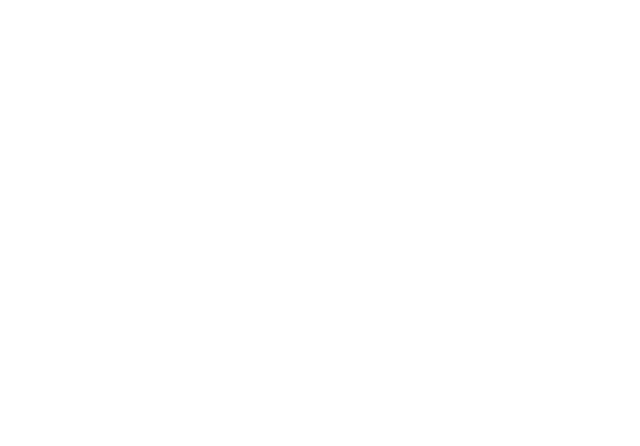
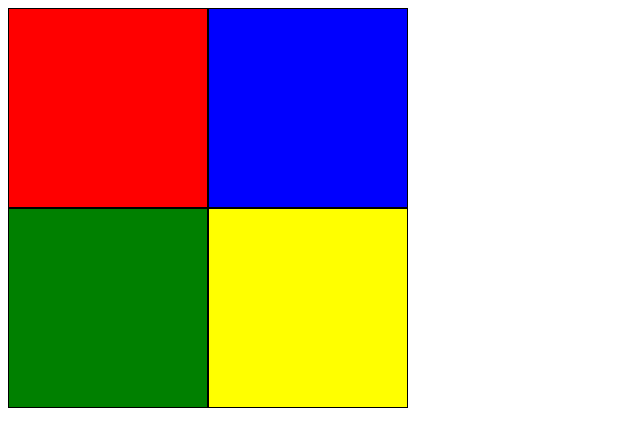
Before and after one commit to tchbell/simon, a plain HTML site: page index.html in a window 1280 px wide. Shown: the whole page, without its empty margins (0-640 px from the left). Drawn offline with Linux system fonts and the light colour scheme.

Commit message:
grid setup

```diff
--- a/index.html
+++ b/index.html
@@ -8,6 +8,14 @@
   <title>Document</title>
 </head>
 <body>
+  <div class="container">
+    <div class="grid">
+      <div class="box red"></div>
+      <div class="box blue"></div>
+      <div class="box green"></div>
+      <div class="box yellow" id=4></div>
+    </div>
+  </div>
 
   <script src="main.js"></script>
 </body>
--- a/styles.css
+++ b/styles.css
@@ -0,0 +1,25 @@
+.grid{
+  height:400px;
+  width:400px;
+  display:flex;
+  flex-flow:row wrap;
+}
+.box{
+  box-sizing: border-box;
+  height:200px;
+  width:200px;
+  border: 1px solid black;
+}
+
+.red{
+  background-color: red;
+}
+.blue{
+  background-color: blue;
+}
+.green{
+  background-color: green;
+}
+.yellow{
+  background-color: yellow;
+}
```
Also changed, not shown: 1 other file.
